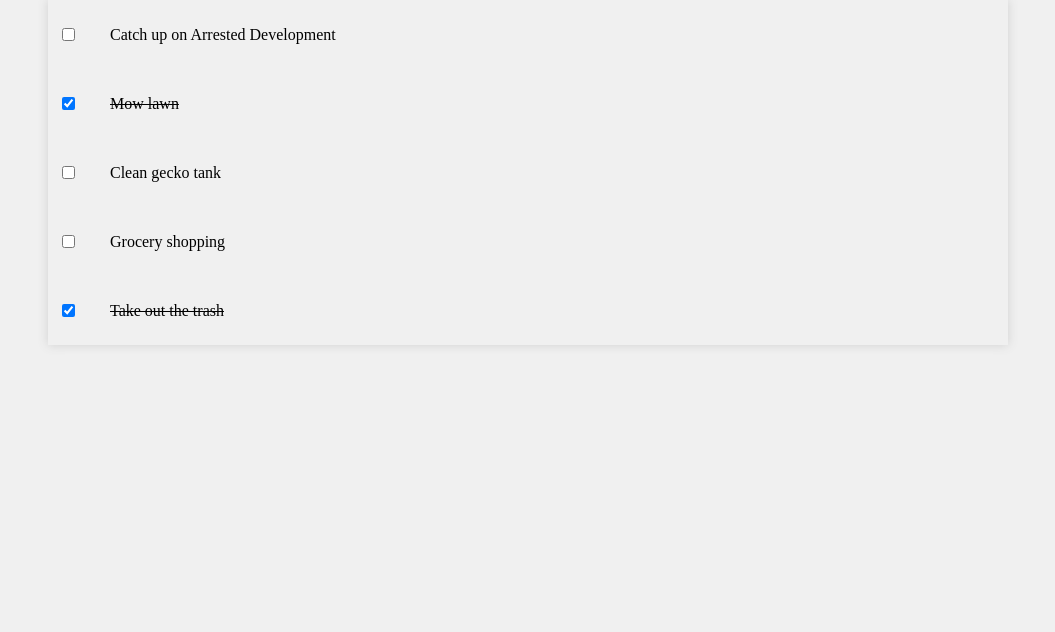
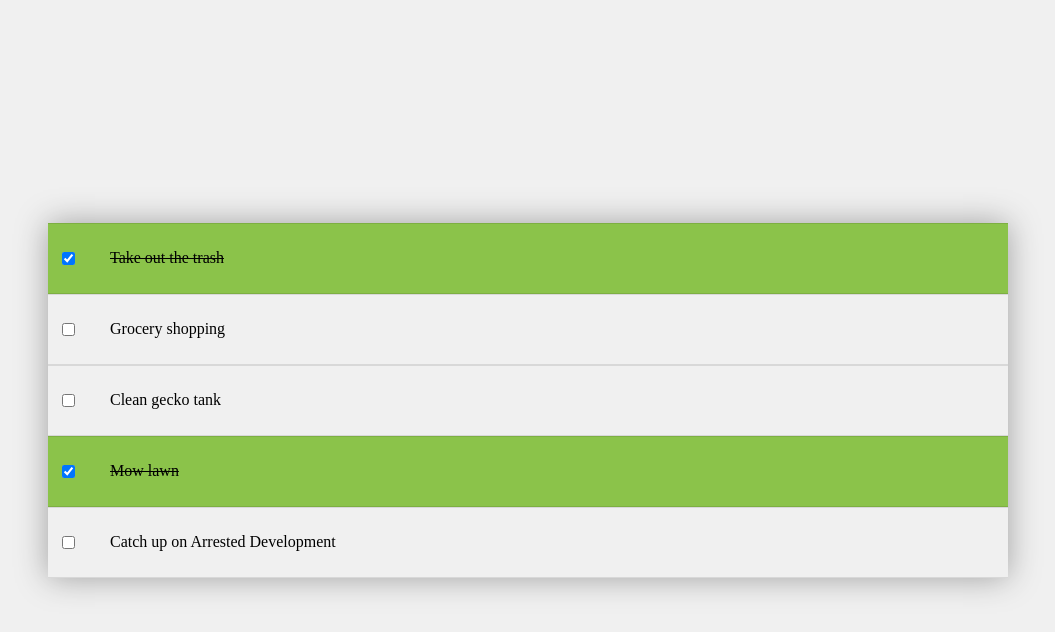
Before and after one commit to reedlex98/react-todo-app, a React app: page / in a window 1280 px wide. Shown: the top 632 px of the page, without its empty margins (112-1167 px from the left). Built offline with nearby package versions, Linux system fonts and the light colour scheme.

Commit message:
phase 7 update

```diff
--- a/app/components/TodoItem.js
+++ b/app/components/TodoItem.js
@@ -5,8 +5,8 @@ import React from 'react'
 
 const TodoItem = (props) => {
     return (
-        <div className="todo-item">
-            <input onChange={props.handleChange} type="checkbox" name="task" defaultChecked={props.completed}/>
+        <div onClick={props.handleChange} className={`todo-item ${props.completed ? 'completed' : 'not-completed'}`}>
+            <input onChange={props.handleChange} type="checkbox" name="task" checked={props.completed}/>
             <label htmlFor="task" style={{textDecoration: props.completed ? 'line-through' : 'none'}}>{props.text}</label>
         </div>
     )
--- a/app/index.css
+++ b/app/index.css
@@ -1,14 +1,20 @@
 body{
     padding: 0;
     margin: 0;
-    background-color: #f0f0f0
+    background-color: #f0f0f0;
+    height: 100vh;
+}
+#root, body{
+    display:flex;
+    flex-direction: column;
+    align-items: center;
+    justify-content: center
 }
 .todo{
     display:flex;
-    flex-direction: column-reverse;
+    flex-direction: column;
     width: 75vw;
-    margin: 0 auto;
-    box-shadow: 0 0 10px 0 #d0d0d0
+    box-shadow: 0 0 30px 0 #a0a0a0;
 }
 .todo .todo-item{
     display: flex;
@@ -16,11 +22,20 @@ body{
     align-items: center;
     justify-content: space-between;
     padding: 25px 10px;
+    border-bottom: 1px solid rgba(0, 0, 0, 0.1);
+    border-top: 1px solid rgba(0, 0, 0, 0.1);
     transition: background-color 2000ms cubic-bezier(0.075, 0.82, 0.165, 1)
+}
+.todo .todo-item.completed{
+    background-color: #8BC34A;
+}
+.todo .todo-item.completed:hover{
+    background-color: #4CAF50
 }
 .todo .todo-item:hover{
     background-color: #d0d0d0;
-    border-bottom: 1px solid black
+    border-bottom: 1px solid rgba(0, 0, 0, 1);
+    border-top: 1px solid rgba(0, 0, 0, 1);
 }
 .todo .todo-item label{
     margin-left: 2.5vw;
```
